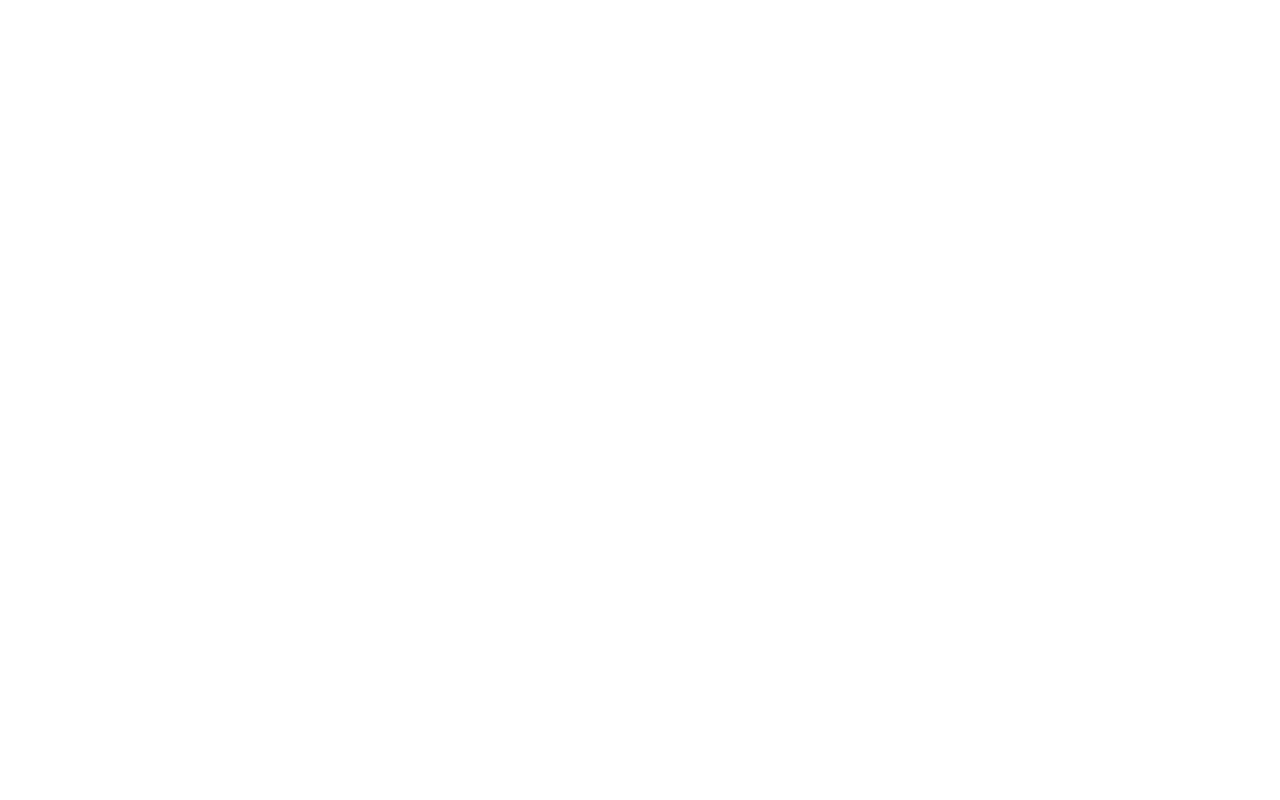
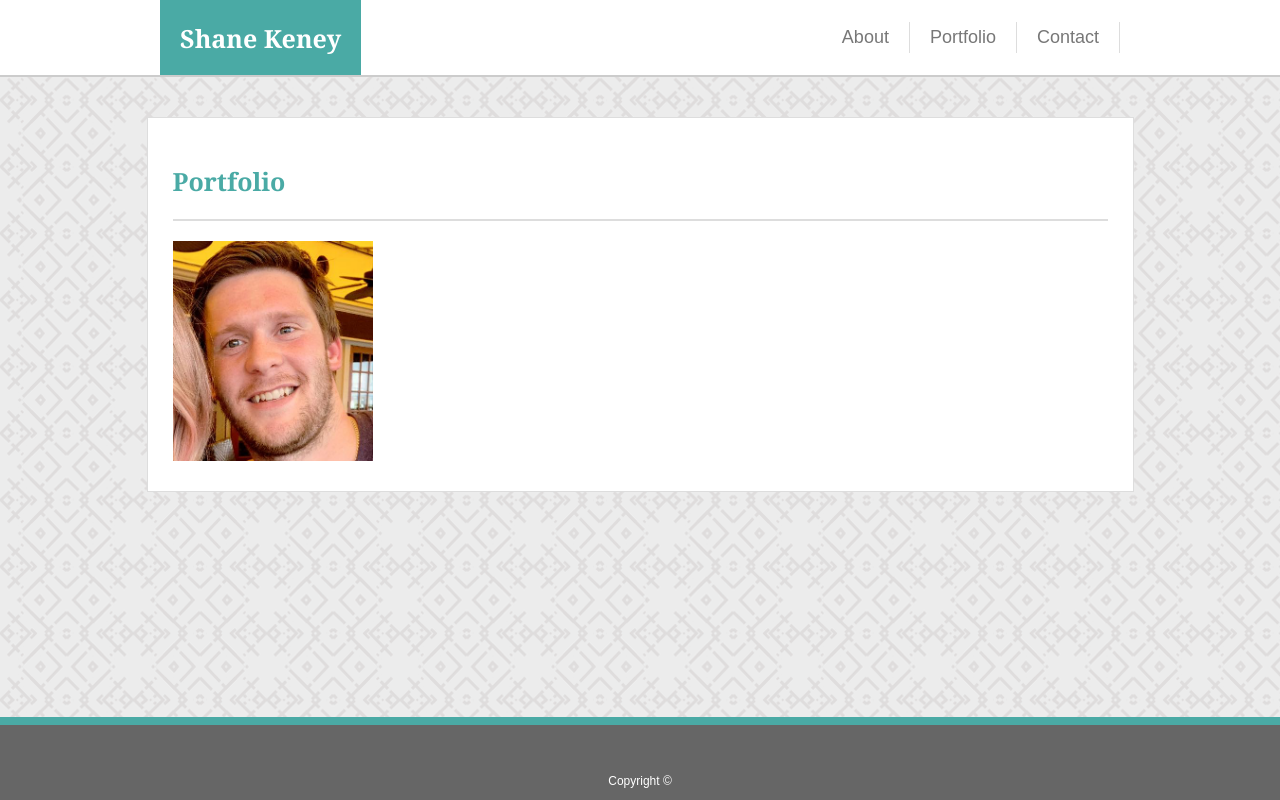
Before and after one commit to ShaneKeney/Basic-Portfolio, a plain HTML site: page portfolio.html in a window 1280 px wide. Drawn offline with Linux system fonts and the light colour scheme.

Commit message:
- portfolio and contact page general templated

```diff
--- a/assets/css/style.css
+++ b/assets/css/style.css
@@ -40,7 +40,7 @@ body {
     align-items: center;
     display: flex;
     border-width: 0 0 2px 0;
-    border-color: #cccccc; /* Change this color at end to proper color */
+    border-color: #cccccc;
     border-style: solid;
 }
 
@@ -89,12 +89,12 @@ body {
 }
 
 .nav-links {
-    color: #777777; /* Change this color at end to proper color */
+    color: #777777;
     padding: 5px 20px 5px 20px;
     font-size: 18px;
     font-family: 'Arial', 'Helvetica Neue', 'Helvetica', 'sans-serif';
     text-decoration: none;
-    border-right-color: #dddddd; /* Change this color at end to proper color */
+    border-right-color: #dddddd;
     border-style: solid;
     border-width: 0 1px 0 0;
 }
@@ -123,7 +123,7 @@ body {
     background-color: white;
     border-style: solid;
     border-width: 0 0 2px 0;
-    border-color: #dddddd; /* Change to proper color */
+    border-color: #dddddd;
 }
 
 #about-me {
--- a/portfolio.html
+++ b/portfolio.html
@@ -4,9 +4,47 @@
     <meta charset="UTF-8">
     <meta name="viewport" content="width=device-width, initial-scale=1.0">
     <meta http-equiv="X-UA-Compatible" content="ie=edge">
+
+    <link href="./assets/css/style.css" rel="stylesheet">
+
     <title>Portfolio</title>
 </head>
 <body>
+    <div class="content">
+        <section id="header-container">
+            <div id="full-header-container">
+                <div id="header-name-container">
+                    <h1 id="name">Shane Keney</h1>
+                </div>
 
+                <div id="page-link-container">
+                    <div id="page-links">
+                            <a class="nav-links" href="./index.html">About</a>
+                            <a class="nav-links" href="./portfolio.html">Portfolio</a>
+                            <a class="nav-links" href="./contact.html">Contact</a>
+                    </div>
+                </div>
+            </div>
+        </section>
+
+        <section id="about-me-container">
+            <div id="about-me-title">
+                <h1 id="about-me">Portfolio</h1>
+            </div>
+
+            <div id="info-container">
+                <img id="profile-picture"
+                src="./assets/images/Profile-Image.png"
+                alt="Profile Image"
+                />
+            </div>
+        </section>
+    </div>
+
+
+
+    <footer id="sticky-footer">
+        <p class="copyright-text">Copyright ©</p>
+    </footer>
 </body>
 </html>
```
Also changed, not shown: contact.html (+38 -0 lines).
